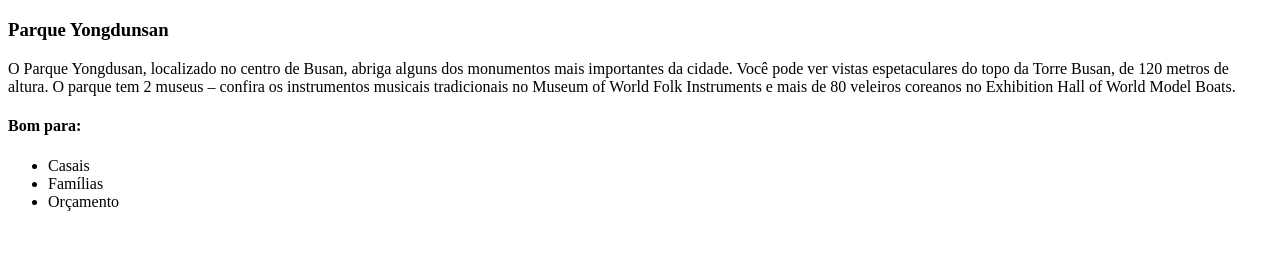
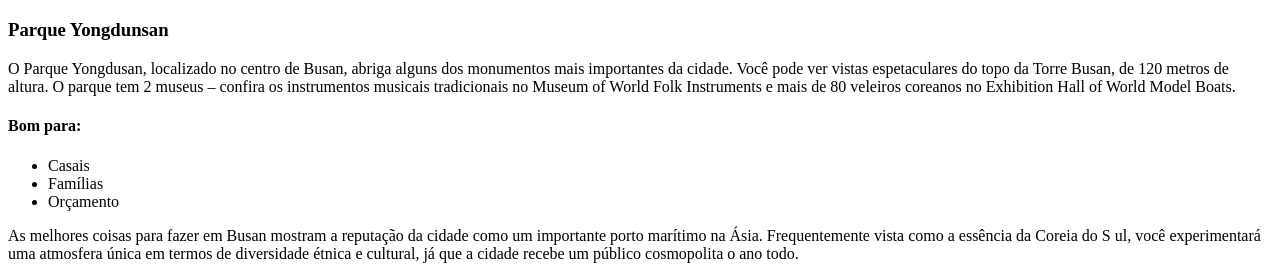
Before and after one commit to angelinalinda/locaisturisticostrabalho, a plain HTML site: page index.html in a window 1280 px wide. Shown: the part 1924-2203 px from the top of the page. Before the commit the page ends 2151 px from the top, so only its background shows below. Drawn offline with Linux system fonts and the light colour scheme.

Commit message:
oitavo commit criado ess diacho desse footer e fim do primeiro html

```diff
--- a/index.html
+++ b/index.html
@@ -69,6 +69,13 @@
             </ul>
         </section>
     </main>
+    <div class="divider"></div>
+    <header>
+        <p>
+            As melhores coisas para fazer em Busan mostram a reputação da cidade como um importante porto marítimo na Ásia. Frequentemente vista como a essência da Coreia do S
+            ul, você experimentará uma atmosfera única em termos de diversidade étnica e cultural, já que a cidade recebe um público cosmopolita o ano todo.
+        </p>
+    </header>
    </div>
 </body>
 </html>
```
